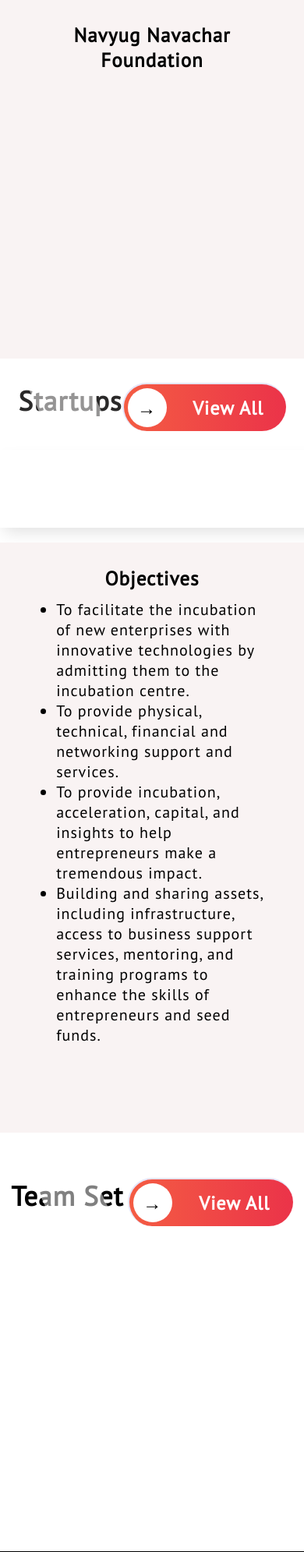
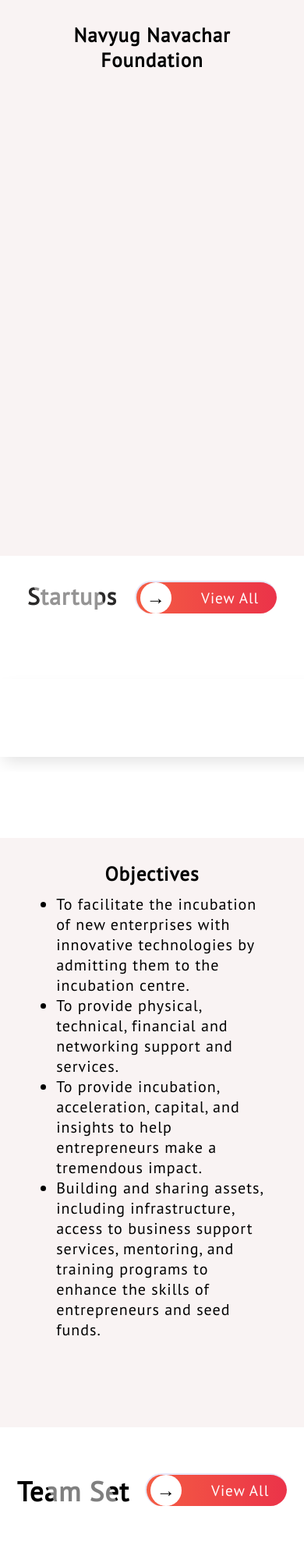
Before and after one commit to Ankitduvedi/incubation-centre-django, a Django app: page / in a window 390 px wide. Shown: the part 754-2745 px from the top of the page at 78% size. Run offline with Django 4.2, Linux system fonts and the light colour scheme; data that the repository does not hold is empty; some libraries are stand-ins or nearby versions; some web fonts are replaced.

Commit message:
improve css

```diff
--- a/incubation_app/static/incubation_app/styles/index.css
+++ b/incubation_app/static/incubation_app/styles/index.css
@@ -93,7 +93,7 @@
 
 .website {
     background-color: #f9f3f3;
-    height: 50vh;
+    height: 70vh;
     padding: 5%;
 }
 
@@ -120,7 +120,10 @@
     color: black;
 }
 
-@media screen and (max-width: 800px) {
+@media screen and (max-width: 1200px) {
+    .website{
+        height: 80vh;
+    }
     .website-Heading {
         font-weight: 600;
         font-size: 25px;
@@ -287,8 +290,27 @@ background: linear-gradient(to right, #F45C43, #EB3349); /* W3C, IE 10+/ Edge, F
 }
 
 @media screen and (max-width: 800px) {
-    .startups-Heading {
-        font-size: 35px;
+    .startups{
+        margin-bottom: 10vh;
+    }
+
+    .startups-Heading  {
+        font-size: 30px;
+        margin-bottom: 10vh;
+    }
+    .btn{
+        right: 0;
+        width: 120px;
+        height: 40px;
+        font-size: 1.2rem;
+        font-weight: 500;
+    }
+    .btn span{
+        width: 40px;
+       height: 40px;
+    }
+    .slide{
+        margin-bottom: 10vh;
     }
 }
 
--- a/incubation_app/static/incubation_app/styles/startup.css
+++ b/incubation_app/static/incubation_app/styles/startup.css
@@ -105,6 +105,7 @@
 
   @media (max-width:800px) {
     .startup{
+        height: 22vh;
         margin-top: 15%;
         font-size: 70px;
         padding-top: 7%;
--- a/incubation_app/templates/incubation_app/index.html
+++ b/incubation_app/templates/incubation_app/index.html
@@ -15,7 +15,7 @@
         <div class="bg-text">
             <h1>VISION</h1>
             <h2>{{ meta.vision }}</h2>
-            <a href="https://docs.google.com/forms/d/1_FG8-jUl0SMGyxoFPcq6H7L3X18DHsqc5MQ3eYZCJ_A/edit"><button id="increment-btn">APPLY</button></a>
+            <a href="https://docs.google.com/forms/d/e/1FAIpQLSf637ExGQNqN9WB_QKnvyP7Rj2xX5VEdWH1-jFIA_rRdVYcKw/viewform"><button id="increment-btn">APPLY</button></a>
         </div>
     </div>
 
@@ -66,7 +66,7 @@
     <div class="team">
         <div class="Heading-team">
             Team Set
-            <a href="/mentors" class="btn">View All
+            <a href="/teams" class="btn">View All
                 <span>&#8594;</span>
             </a>
         </div>
```
